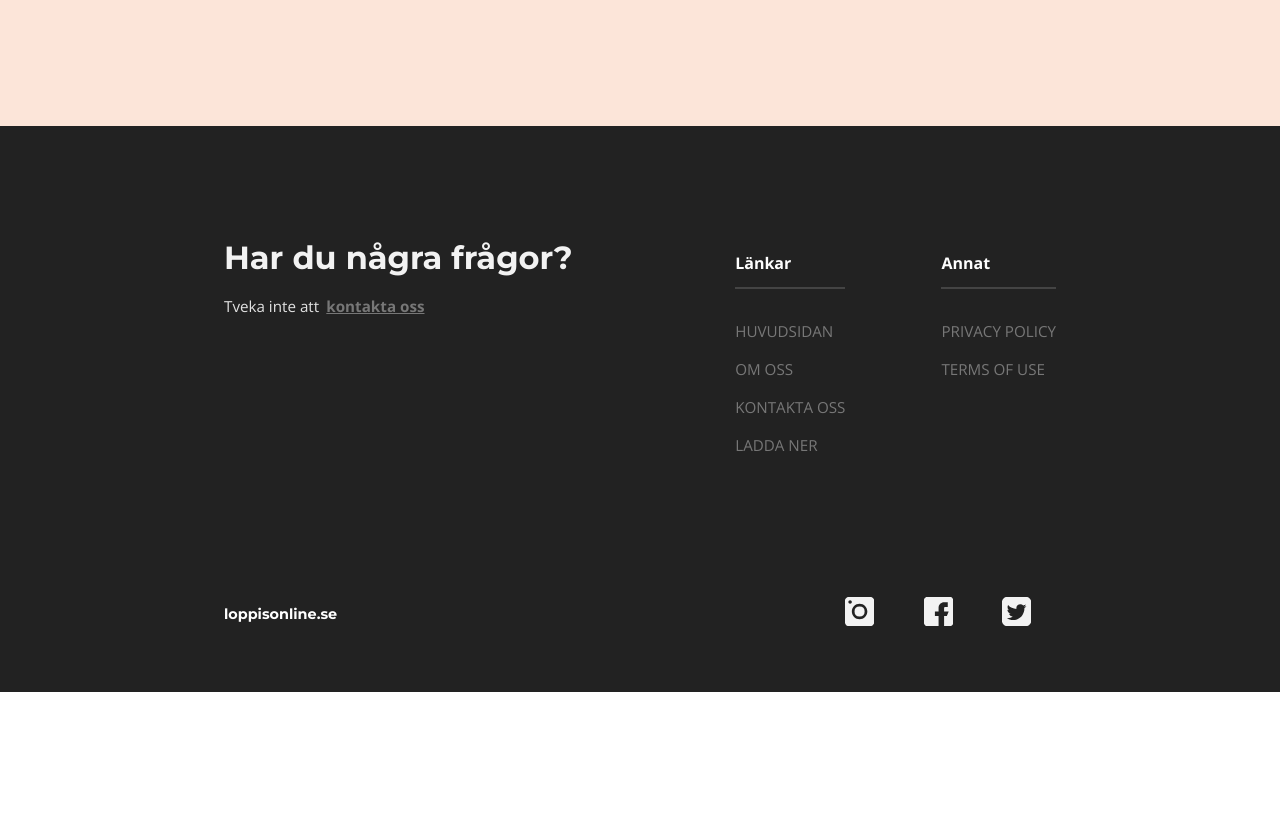
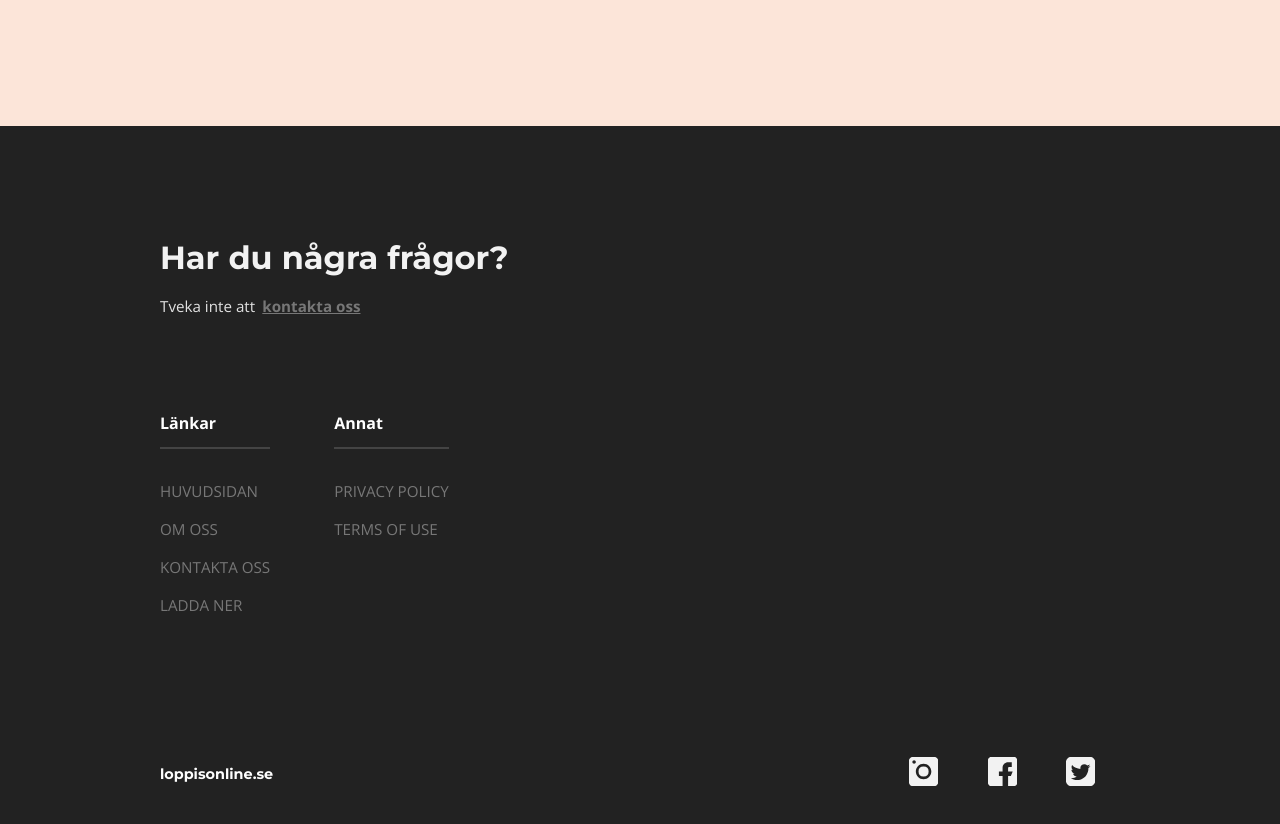
Before and after one commit to ali-suliman/LoppisOnline, a Vue app: page / in a window 1280 px wide. Shown: the part 3160-3984 px from the top of the page. Before the commit the page ends 3852 px from the top, so only its background shows below. Built offline with nearby package versions, Linux system fonts and the light colour scheme.

Commit message:
Update Footer.vue

```diff
--- a/src/components/Footer.vue
+++ b/src/components/Footer.vue
@@ -2,7 +2,7 @@
   <footer>
     <section class="contact">
       <h3>har du några frågor?</h3>
-      <p>tveka inte att <a href="#">kontakta oss</a></p>
+      <p>tveka inte att <a>kontakta oss</a></p>
     </section>
     <section class="links">
       <article>
@@ -142,7 +142,7 @@ footer {
 
 @media screen and (min-width: 1200px) {
   footer {
-    padding: 4rem 12rem;
+    padding: 4rem 8rem;
     justify-content: center;
 
     .contact {
@@ -156,20 +156,21 @@ footer {
         a {
           font-size: 0.95rem;
           &:hover {
-            color: #fefefe;
+            color: #f2f2f2;
+            cursor: pointer;
           }
         }
       }
     }
 
     .links {
-      justify-content: flex-end;
+      justify-content: flex-start;
       align-items: flex-start;
-      transform: translateY(-10rem);
+      max-width: 40rem;
+      align-self: flex-start;
 
       article {
-        margin-left: 6rem;
-        margin-right: 0rem;
+        margin: 0rem 4rem 4rem 0rem;
         .list-title {
           font-size: 1rem;
           margin: 0rem 0rem 2rem 0rem;
@@ -195,7 +196,7 @@ footer {
     }
 
     .social-media {
-      margin: -4rem 0rem -1rem 0rem;
+      margin: 2rem 0rem;
 
       .loppis {
         font-size: 0.9rem;
```
